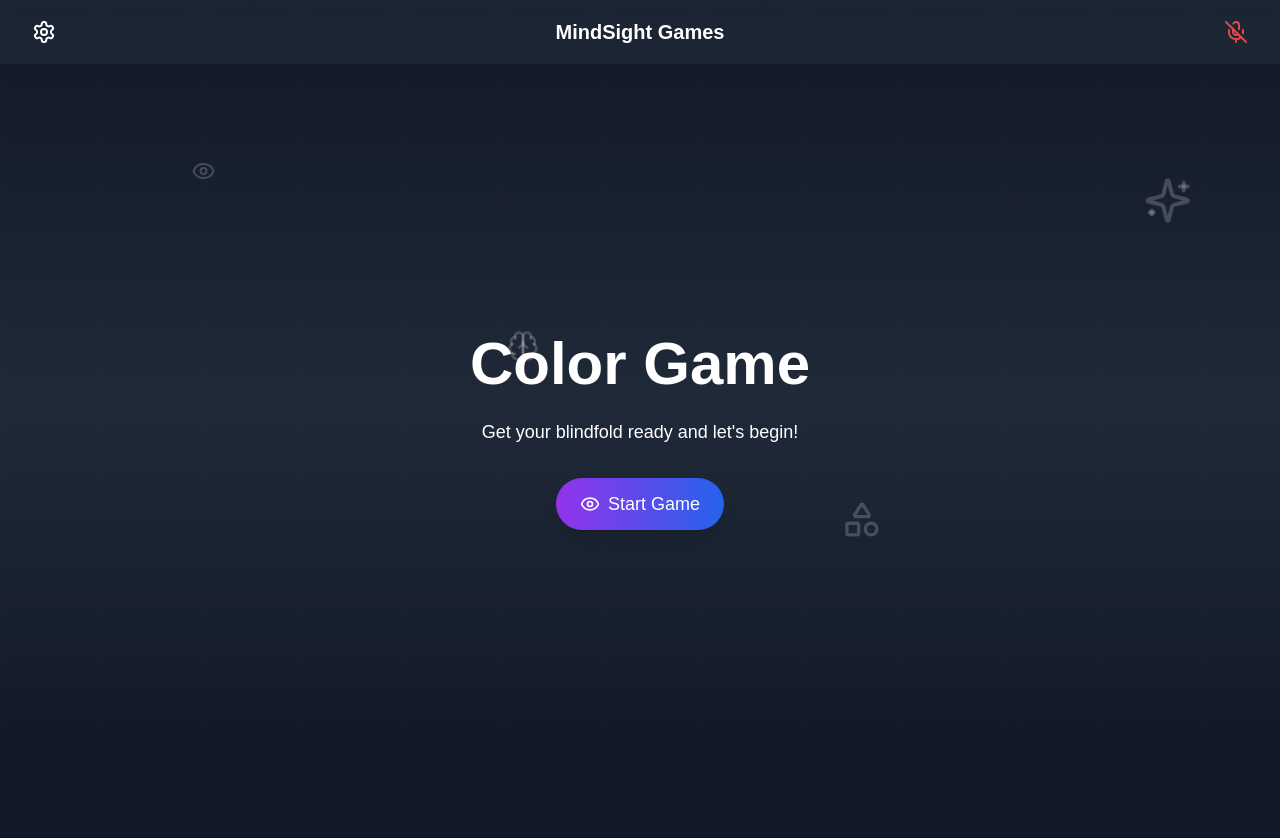
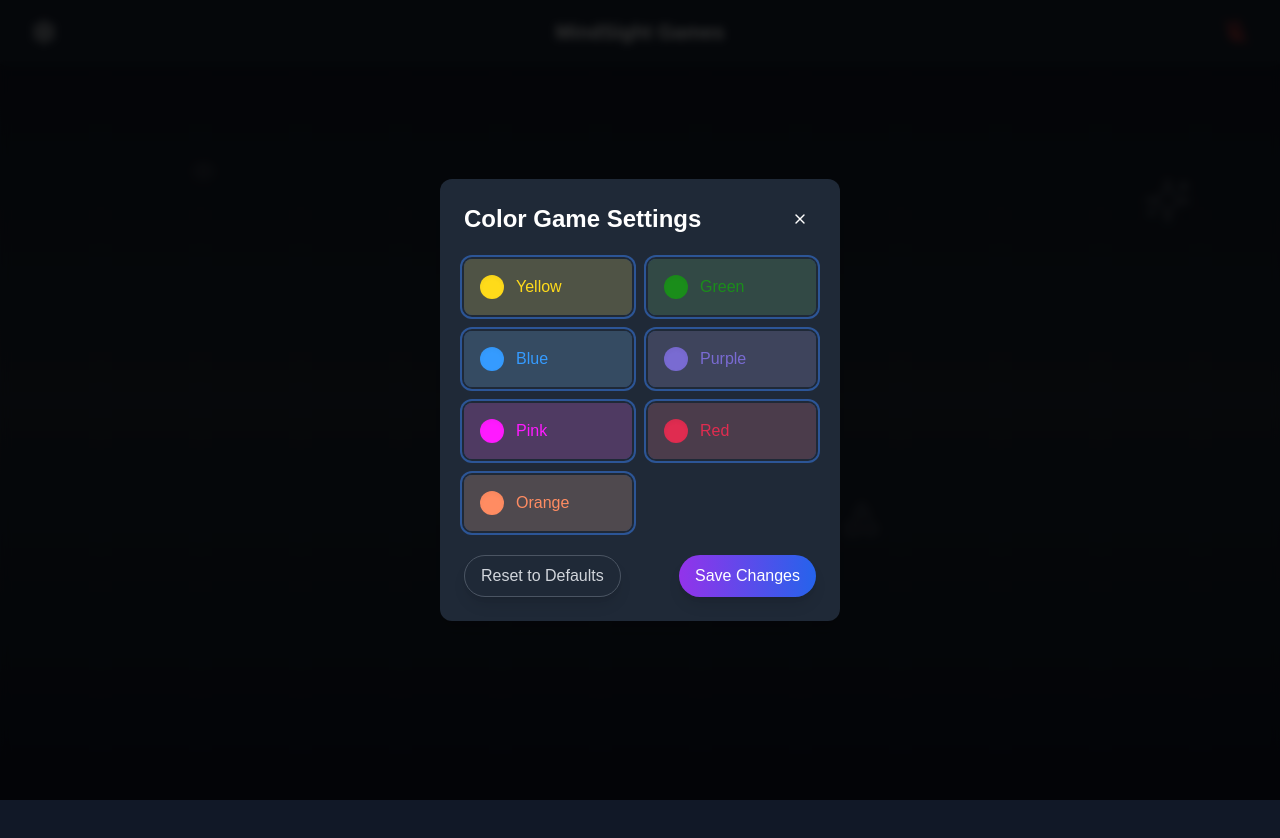
Before and after one commit to yummywakame/remote-viewing-games-v2, a Next.js app: page /color-game in a window 1280 px wide. Both pictures are taken after a click on the button 44 px from the left and 32 px from the top of the page. Shown: the top 838 px of the page. Built offline with nearby package versions, Linux system fonts and the light colour scheme; a web font is replaced by a local one.

Commit message:
rescued my missing settings file

```diff
--- a/src/app/components/GameSettings.js
+++ b/src/app/components/GameSettings.js
@@ -12,7 +12,7 @@ export default function GameSettings({ title, onClose, onSave, colorTable, selec
     setLocalSelectedColors(selectedColors)
   }, [selectedColors])
 
-  const handleCheckboxChange = React.useCallback((color) => {
+  const handleCheckboxChange = (color) => {
     setLocalSelectedColors((prev) => {
       if (prev.includes(color)) {
         return prev.length > 2 ? prev.filter((c) => c !== color) : prev
@@ -20,22 +20,114 @@ export default function GameSettings({ title, onClose, onSave, colorTable, selec
         return [...prev, color]
       }
     })
-  }, [])
+  }
 
-  const handleSave = React.useCallback(() => {
+  const handleSave = () => {
     onSave(localSelectedColors)
     onClose()
-  }, [onSave, onClose, localSelectedColors])
+  }
 
-  const handleReset = React.useCallback(() => {
+  const handleReset = () => {
     setLocalSelectedColors(Object.keys(colorTable))
-  }, [colorTable])
+  }
 
-  const handleOutsideClick = React.useCallback((e) => {
+  const handleOutsideClick = (e) => {
     if (modalRef.current && !modalRef.current.contains(e.target)) {
       onClose()
     }
-  }, [onClose])
+  }
 
-  // Rest of the component remains the same...
+  return (
+    <motion.div
+      className="fixed inset-0 bg-black/80 backdrop-blur-sm flex items-center justify-center z-50"
+      initial={{ opacity: 0 }}
+      animate={{ opacity: 1 }}
+      exit={{ opacity: 0 }}
+      onClick={handleOutsideClick}
+      transition={{ duration: 0.3 }}
+    >
+      <motion.div
+        ref={modalRef}
+        className="bg-gray-800 text-white rounded-xl shadow-lg w-[400px] overflow-hidden"
+        initial={{ scale: 0.9, opacity: 0 }}
+        animate={{ scale: 1, opacity: 1 }}
+        exit={{ scale: 0.9, opacity: 0 }}
+        transition={{ duration: 0.3 }}
+      >
+        <div className="p-6">
+          <div className="flex items-center justify-between mb-6">
+            <h2 className="text-2xl font-semibold">{title} Settings</h2>
+            <button
+              onClick={onClose}
+              className="h-8 w-8 rounded-full flex items-center justify-center hover:bg-gray-700 transition-colors"
+              aria-label="Close settings"
+            >
+              <X className="h-4 w-4" />
+            </button>
+          </div>
+
+          <div className="grid grid-cols-2 gap-4 mb-6">
+            {Object.entries(colorTable).map(([color, hex]) => (
+              <label
+                key={color}
+                className={`
+                  relative p-4 rounded-lg cursor-pointer
+                  transition-all duration-200
+                  ${localSelectedColors.includes(color) ? 'ring-2 ring-offset-2 ring-offset-gray-800' : 'ring-1 ring-gray-600'}
+                  hover:ring-2 hover:ring-offset-2 hover:ring-offset-gray-800
+                `}
+                style={{ backgroundColor: hex + '20' }}
+              >
+                <input
+                  type="checkbox"
+                  className="sr-only"
+                  checked={localSelectedColors.includes(color)}
+                  onChange={() => handleCheckboxChange(color)}
+                  disabled={localSelectedColors.length <= 2 && localSelectedColors.includes(color)}
+                />
+                <div className="flex items-center gap-3">
+                  <div
+                    className="w-6 h-6 rounded-full shadow-inner"
+                    style={{ backgroundColor: hex }}
+                  />
+                  <span className="capitalize font-medium" style={{ color: hex }}>
+                    {color}
+                  </span>
+                </div>
+                {localSelectedColors.includes(color) && (
+                  <motion.div
+                    className="absolute inset-0 rounded-lg bg-white/10"
+                    initial={{ opacity: 0 }}
+                    animate={{ opacity: 1 }}
+                    exit={{ opacity: 0 }}
+                  />
+                )}
+              </label>
+            ))}
+          </div>
+
+          {localSelectedColors.length <= 2 && (
+            <p className="text-sm text-gray-400 mb-6">
+              You must select at least two colors.
+            </p>
+          )}
+
+          <div className="flex justify-between">
+            <button
+              onClick={handleReset}
+              className="px-4 py-2 rounded-full border border-gray-600 text-gray-300 hover:bg-gray-700 transition-all duration-300 shadow-lg hover:shadow-xl hover:-translate-y-0.5"
+            >
+              Reset to Defaults
+            </button>
+            <button
+              onClick={handleSave}
+              className="px-4 py-2 rounded-full bg-gradient-to-r from-purple-600 to-blue-600 text-white hover:from-purple-700 hover:to-blue-700 transition-all duration-300 shadow-lg hover:shadow-xl hover:-translate-y-0.5"
+            >
+              Save Changes
+            </button>
+          </div>
+        </div>
+      </motion.div>
+    </motion.div>
+  )
 }
```
